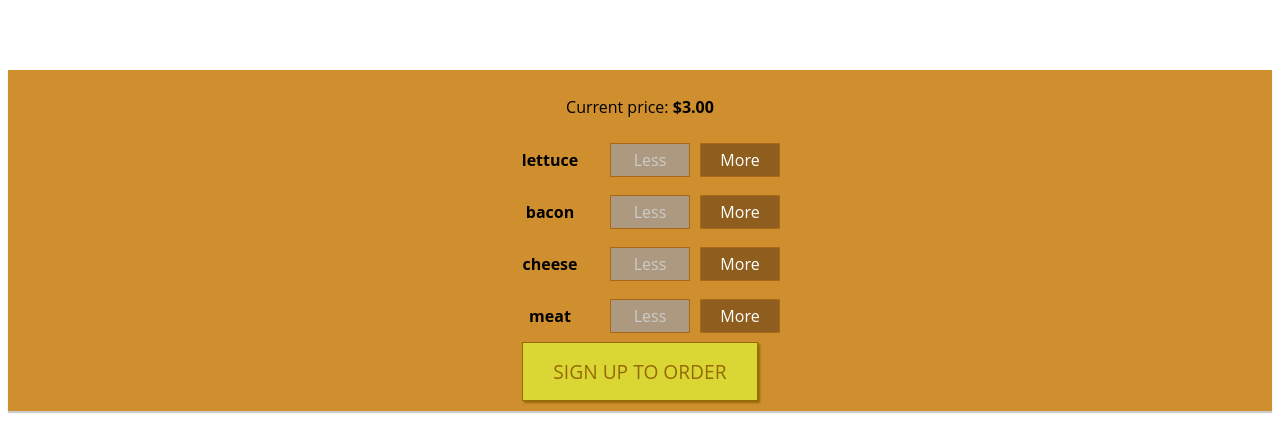
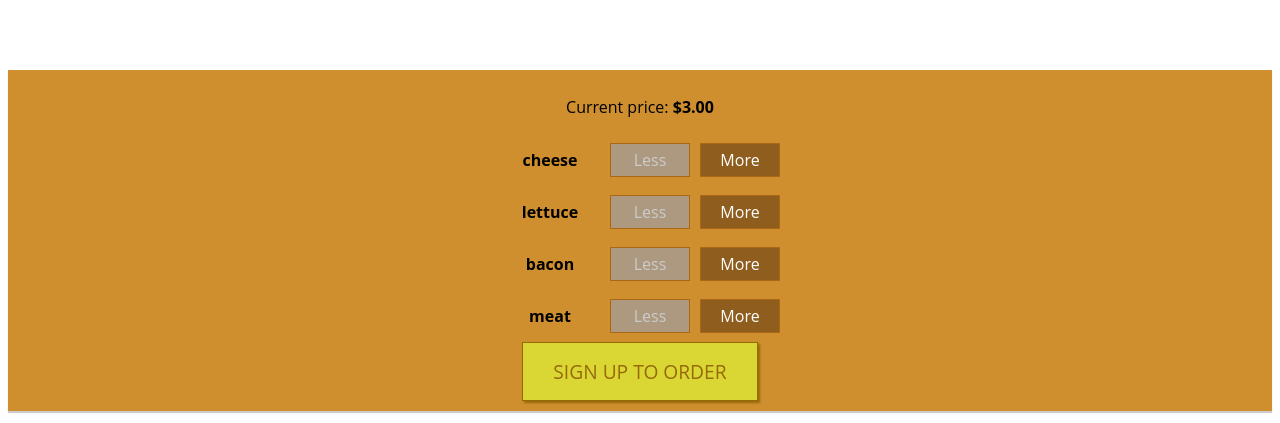
Before and after one commit to MonaHaq/burger-builder, a React (Create React App) app: page / in a window 1280 px wide. Shown: the part 374-797 px from the top of the page. Built offline with nearby package versions, Linux system fonts and the light colour scheme.

Commit message:
incorporated the requested changes

```diff
--- a/src/components/Burger/Burger.js
+++ b/src/components/Burger/Burger.js
@@ -5,10 +5,9 @@ import { useBurgerContext } from "../../contexts/BurgerContext";
 import Ingredients from "./Ingredients.js";
 
 function Burger(props) {
-  const { ingredientsCount } = useBurgerContext();
-  const { cheese, lettuce, bacon, meat } = ingredientsCount;
+  const { ingredients } = useBurgerContext();
 
-  const hasIngredients = lettuce > 0 || bacon > 0 || cheese > 0 || meat > 0;
+  const hasIngredients = ingredients.some((ing) => ing.count > 0);
 
   return (
     <div className="Container">
@@ -18,10 +17,11 @@ function Burger(props) {
       </div>
       {hasIngredients ? (
         <>
-          <Ingredients name="cheese" count={cheese} />
-          <Ingredients name="lettuce" count={lettuce} />
-          <Ingredients name="bacon" count={bacon} />
-          <Ingredients name="meat" count={meat} />
+          {ingredients.map((ing) => {
+            return (
+              <Ingredients key={ing.name} name={ing.name} count={ing.count} />
+            );
+          })}
         </>
       ) : (
         <p>No Ingredients Added </p>
--- a/src/components/Burger/Ingredients.js
+++ b/src/components/Burger/Ingredients.js
@@ -8,7 +8,7 @@ export default function Ingredients(props) {
       {Array(count)
         .fill(null)
         .map(() => (
-          <div key={crypto.randomUUID()} className={name}></div>
+          <div key={Math.random()} className={name}></div>
         ))}
     </>
   );
--- a/src/components/Footer/Footer.js
+++ b/src/components/Footer/Footer.js
@@ -3,30 +3,14 @@ import Action from "./Action";
 import { useBurgerContext } from "../../contexts/BurgerContext";
 import "./Footer.style.css";
 
-const initialPrice = 3;
+function Actions() {
+  const { basePrice, ingredients, handleIngredientsChange } =
+    useBurgerContext();
 
-const IngredientPrices = {
-  meatPrice: 1.3,
-  cheesePrice: 0.4,
-  baconPrice: 0.7,
-  lettucePrice: 0.5,
-};
-
-function Actions(props) {
-  const { ingredientsCount, handleIngredientsChange } = useBurgerContext();
-  const {
-    bacon: baconCount,
-    cheese: cheeseCount,
-    lettuce: lettuceCount,
-    meat: meatCount,
-  } = ingredientsCount;
-  const { baconPrice, meatPrice, cheesePrice, lettucePrice } = IngredientPrices;
-  const totalPrice =
-    initialPrice +
-    baconPrice * baconCount +
-    cheesePrice * cheeseCount +
-    lettucePrice * lettuceCount +
-    meatPrice * meatCount;
+  const totalPrice = ingredients.reduce(
+    (acc, curr) => acc + curr.count * curr.price,
+    basePrice
+  );
 
   return (
     <div className="ActionsContainer">
@@ -34,29 +18,16 @@ function Actions(props) {
         Current price: <strong>${totalPrice.toFixed(2)}</strong>
       </p>
 
-      <Action
-        name="lettuce"
-        isDisabled={!lettuceCount}
-        handleChange={handleIngredientsChange}
-      />
-
-      <Action
-        name="bacon"
-        isDisabled={!baconCount}
-        handleChange={handleIngredientsChange}
-      />
-
-      <Action
-        name="cheese"
-        isDisabled={!cheeseCount}
-        handleChange={handleIngredientsChange}
-      />
-
-      <Action
-        name="meat"
-        isDisabled={!meatCount}
-        handleChange={handleIngredientsChange}
-      />
+      {ingredients.map((ing) => {
+        return (
+          <Action
+            key={ing.name}
+            name={ing.name}
+            isDisabled={!ing.count}
+            handleChange={handleIngredientsChange}
+          />
+        );
+      })}
 
       <button className="SignUpButton">SIGN UP TO ORDER</button>
     </div>
--- a/src/contexts/BurgerContext.js
+++ b/src/contexts/BurgerContext.js
@@ -1,14 +1,17 @@
 import { createContext, useState, useContext } from "react";
 
-const ingredientsCount = {
-  cheese: 0,
-  meat: 0,
-  bacon: 0,
-  lettuce: 0,
-};
+const basePrice = 3;
+
+const defaultIngredients = [
+  { name: "cheese", price: 0.4, count: 0 },
+  { name: "lettuce", price: 1.3, count: 0 },
+  { name: "bacon", price: 0.7, count: 0 },
+  { name: "meat", price: 0.5, count: 0 },
+];
 
 const contextDefaultValue = {
-  ingredientsCount,
+  basePrice,
+  ingredients: defaultIngredients,
   handleIngredientsChange: () => {},
 };
 
@@ -17,18 +20,22 @@ const BurgerContext = createContext(contextDefaultValue);
 export const useBurgerContext = () => useContext(BurgerContext); //custom hook for context
 
 export const BurgerProvider = (props) => {
-  const [ingredients, setIngredients] = useState(ingredientsCount);
+  const [ingredients, setIngredients] = useState(defaultIngredients);
 
   const handleIngredientsChange = (ingredientName, isIncrement) => {
-    const newIngredients = { ...ingredients };
-    newIngredients[ingredientName] = isIncrement
-      ? newIngredients[ingredientName] + 1
-      : newIngredients[ingredientName] - 1;
+    const newIngredients = [...ingredients];
+    const index = ingredients.findIndex((ing) => ing.name === ingredientName);
+    const newIngredient = { ...newIngredients[index] };
+    newIngredient["count"] = isIncrement
+      ? newIngredient["count"] + 1
+      : newIngredient["count"] - 1;
+    newIngredients[index] = newIngredient; //overriding
     setIngredients(newIngredients);
   };
 
   const contextValue = {
-    ingredientsCount: ingredients,
+    basePrice,
+    ingredients,
     handleIngredientsChange,
   };
 
```
